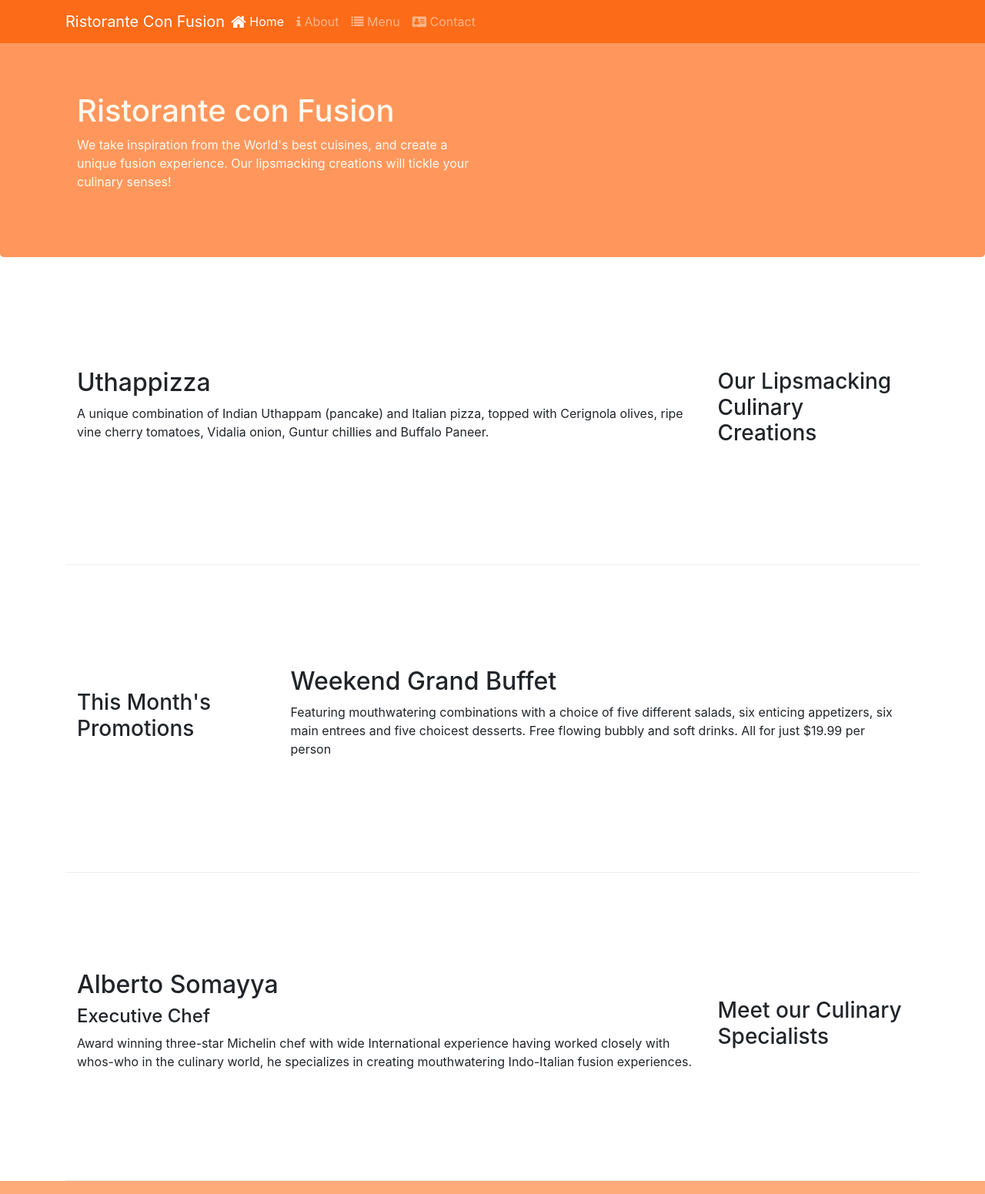
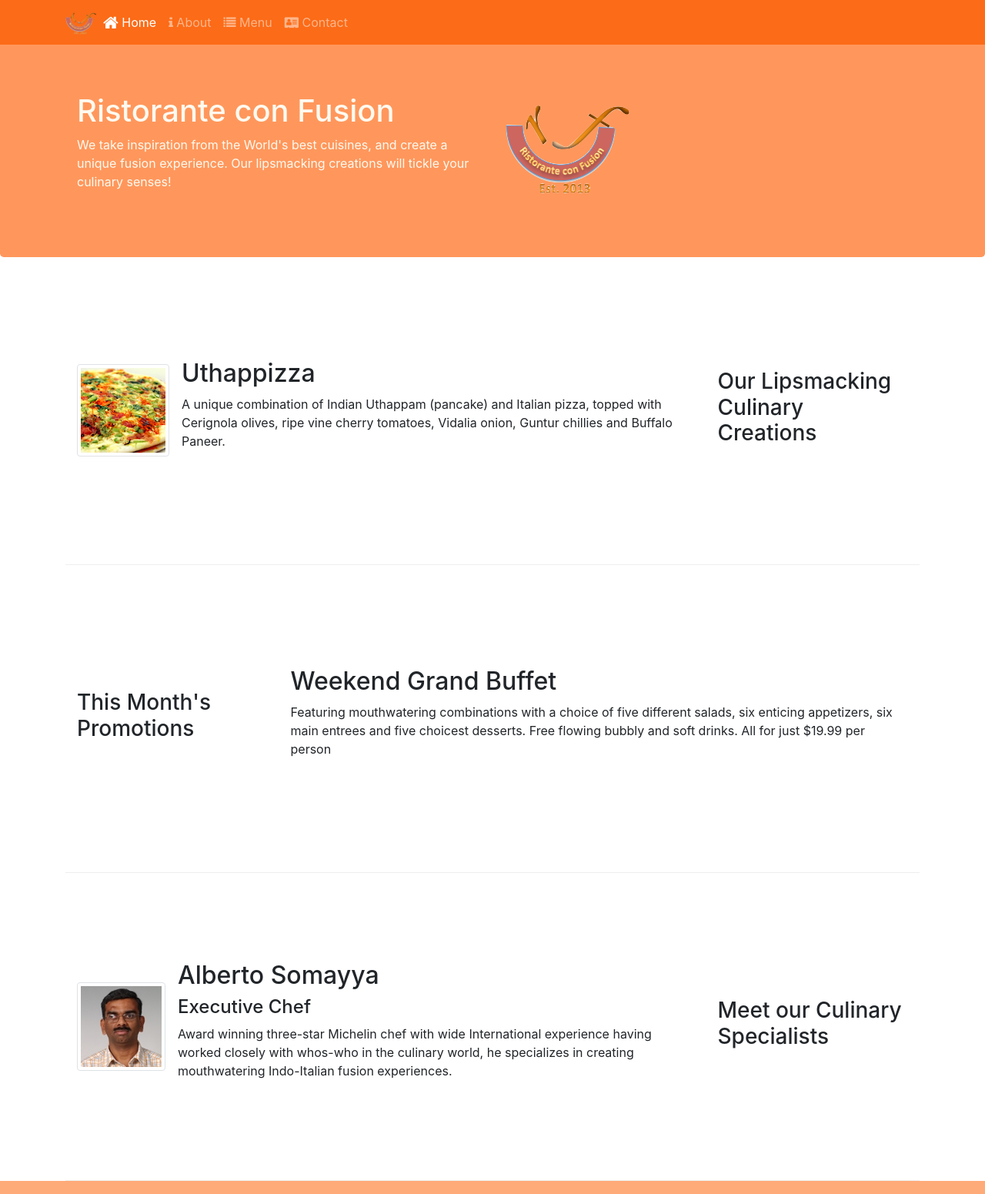
Before and after one commit to angelgonzaf/conFusion, a website: page index.html in a window 1280 px wide. Shown: the top 1551 px of the page at 77% size. Drawn offline with nearby package versions, Linux system fonts and the light colour scheme.

Commit message:
Images and Media

```diff
--- a/index.html
+++ b/index.html
@@ -22,7 +22,7 @@
             <button class="navbar-toggler" type="button" data-toggle="collapse" data-target="#Navbar">
                 <span class="navbar-toggler-icon"></span>
             </button>
-            <a class="navbar-brand mr-auto" href="#">Ristorante Con Fusion</a>
+            <a class="navbar-brand mr-auto" href="#"><img src="img/logo.png" height="30" width="41"></a>
             <div class="collapse navbar-collapse" id="Navbar">
                 <ul class="navbar-nav mr-auto">
                     <li class="nav-item active"><a class="nav-link" href="#"><span class="fa fa-home fa-lg"></span> Home</a></li>
@@ -40,7 +40,8 @@
                     <h1>Ristorante con Fusion</h1>
                     <p>We take inspiration from the World's best cuisines, and create a unique fusion experience. Our lipsmacking creations will tickle your culinary senses!</p>
                 </div>
-                <div class="col-12 col-sm">
+                <div class="col-12 col-sm align-self-center">
+                    <img src="img/logo.png" class="img-fluid">
                 </div>
             </div>
         </div>
@@ -52,8 +53,14 @@
                 <h3>Our Lipsmacking Culinary Creations</h3>
             </div>
             <div class="col col-sm order-sm-first col-md">
-                <h2>Uthappizza</h2>
-                <p>A unique combination of Indian Uthappam (pancake) and Italian pizza, topped with Cerignola olives, ripe vine cherry tomatoes, Vidalia onion, Guntur chillies and Buffalo Paneer.</p>
+                <div class="media">
+                    <img class="d-flex mr-3 img-thumbnail align-self-center"
+                    src="img/uthappizza.png" alt="uthapizza">
+                    <div class="media-body">
+                        <h2 class="mt-0">Uthappizza</h2>
+                        <p class="d-none d-sm-block">A unique combination of Indian Uthappam (pancake) and Italian pizza, topped with Cerignola olives, ripe vine cherry tomatoes, Vidalia onion, Guntur chillies and Buffalo Paneer.</p>
+                    </div>
+                </div>
             </div>
         </div>
 
@@ -73,9 +80,16 @@
                 <h3>Meet our Culinary Specialists</h3>
             </div>
             <div class="col col-sm order-sm-first col-md">
-                <h2>Alberto Somayya</h2>
-                <h4>Executive Chef</h4>
-                <p class="d-none d-sm-block">Award winning three-star Michelin chef with wide International experience having worked closely with whos-who in the culinary world, he specializes in creating mouthwatering Indo-Italian fusion experiences. </p>
+                <div class="media">
+                    <img class="d-flex mr-3 img-thumbnail align-self-center"
+                    src="img/alberto.png" alt="alberto">
+                    <div class="media-body">
+                        <h2 class="mt-0">Alberto Somayya</h2>
+                        <h4>Executive Chef</h4>
+                        <p class="d-none d-sm-block">Award winning three-star Michelin chef with wide International experience having worked closely with whos-who in the culinary world, he specializes in creating mouthwatering Indo-Italian fusion experiences. </p>
+
+                    </div>
+                </div>
             </div>
         </div>
     </div>
```
Also changed, not shown: aboutus.html (+3 -2 lines), contactus.html (+5 -4 lines), img/alberto.png (added), img/buffet.png (added), img/logo.png (added), img/uthappizza.png (added), 1 other file.
